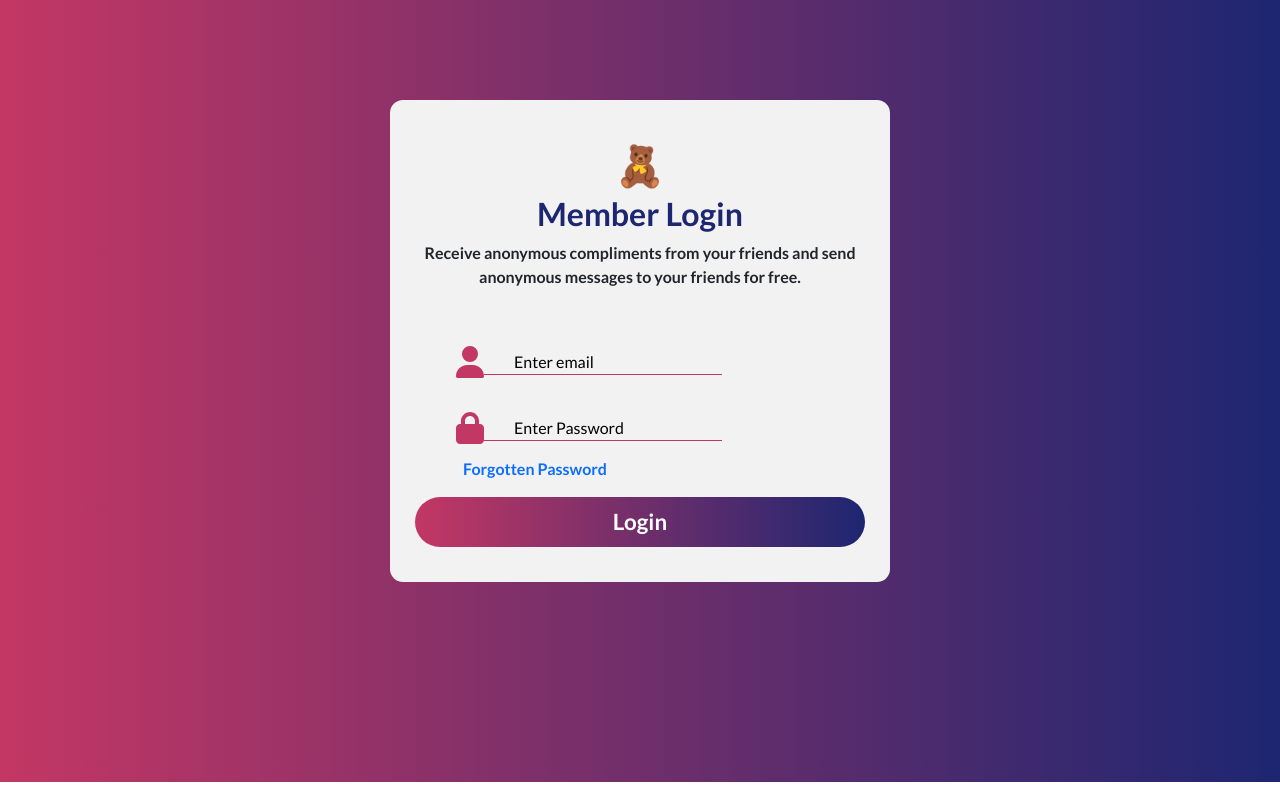
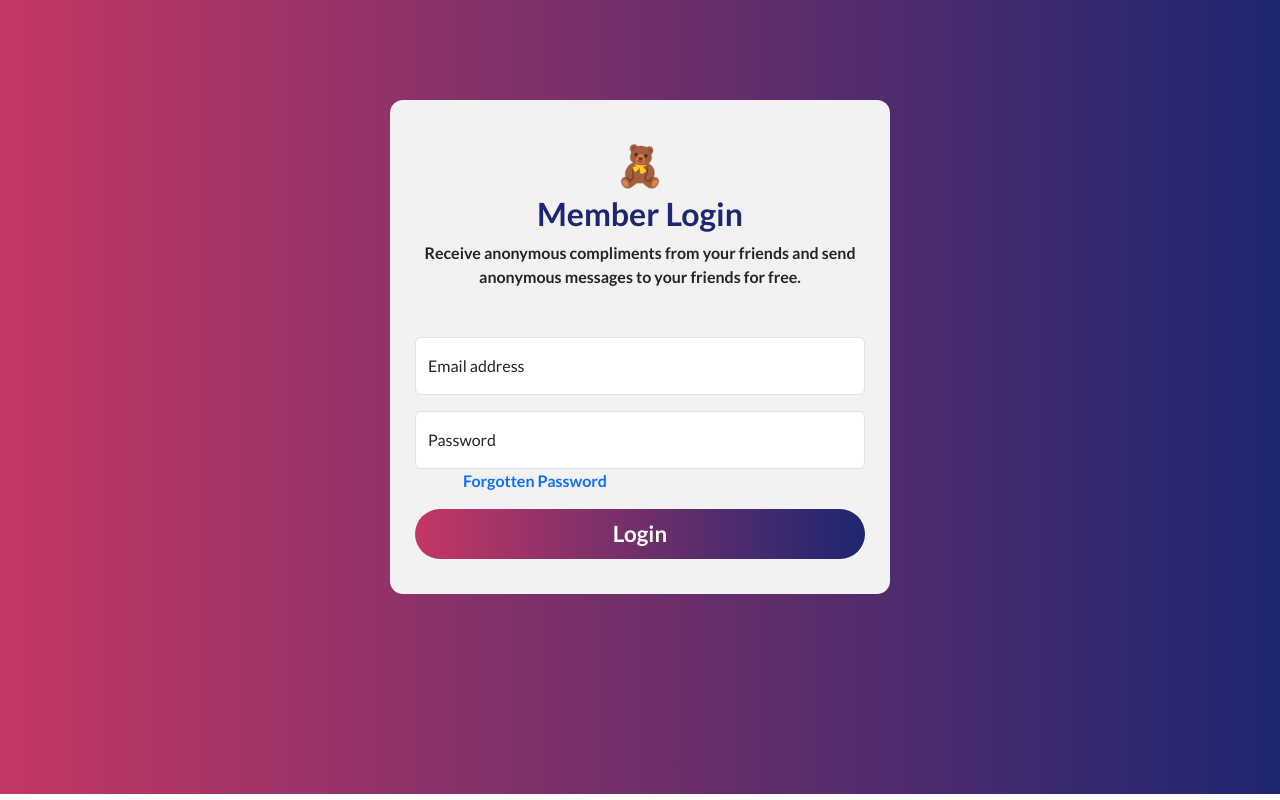
Before and after one commit to Webprowale/nymous, a React (Vite) app: page /login in a window 1280 px wide. Built offline with nearby package versions, Linux system fonts and the light colour scheme.

Commit message:
update user page

```diff
--- a/src/API/Auth.js
+++ b/src/API/Auth.js
@@ -1,22 +1,20 @@
-import React from "react";
+import { getAuth, createUserWithEmailAndPassword, signInWithEmailAndPassword } from "firebase/auth";
 import { app } from "../firabaseConfig";
-import { getAuth, createUserWithEmailAndPassword, signInWithEmailAndPassword} from "firebase/auth";
-
 const auth = getAuth(app);
 
-export const loginAuth= async(email, password)=>{
-    try{
-     var response = await signInWithEmailAndPassword(auth, email, password)
-     return response;
-    }catch(error){
-        return error;
-    }
-
+export const register = async(email, password)=>{
+  try{
+    var response = createUserWithEmailAndPassword(auth, email, password)
+    return response;
+  }
+  catch(error){
+    return error;
+  }
 }
 
-export const registerAuth = async(email, password)=>{
+export const login = async(email, password)=>{
     try{
-        var response = await createUserWithEmailAndPassword(auth, email, password)
+        var response = signInWithEmailAndPassword(auth, email, password)
         return response;
     }
     catch(error){
--- a/src/App.css
+++ b/src/App.css
@@ -106,8 +106,9 @@ input::placeholder{
   font-size: 0.8em;
 }
 .shareLink{
-  font-size: 0.69em;
+  font-size: 0.7rem;
   color: black;
+  text-wrap: wrap;
 }
 @media (max-width:430px) {
   .her0Bold{
--- a/src/App.jsx
+++ b/src/App.jsx
@@ -7,6 +7,9 @@ import Login from './Pages/Auth/Login'
 import User from './Pages/User'
 import {  ToastContainer } from 'react-toastify';
 import 'react-toastify/dist/ReactToastify.css';
+import { app } from './firabaseConfig'
+
+
 
 function App() {
 
--- a/src/Pages/Auth/Login.jsx
+++ b/src/Pages/Auth/Login.jsx
@@ -2,10 +2,44 @@ import React, { useState } from "react";
 import { FontAwesomeIcon } from "@fortawesome/react-fontawesome";
 import { faUser, faLock } from "@fortawesome/free-solid-svg-icons";
 import { Link } from "react-router-dom";
-
+import { useFormik } from "formik/dist";
+import { validateLogin } from "../../schemas";
+import { toast } from "react-toastify";
+import { login } from "../../API/Auth";
+import { getFirestore, doc, getDoc } from "firebase/firestore";
+import { useNavigate } from "react-router-dom/dist";
 
 function Login() {
-
+  const db = getFirestore()
+  const navigate = useNavigate()
+  const onSubmit = async(values)=>{
+    try{
+        const res = await login(values.email, values.password)
+        console.log(res)
+        const ref = doc(db, "UserAuthList", res.user.uid)
+        const docSnap = await getDoc(ref)
+        if(docSnap.exists()){
+          sessionStorage.setItem("user-info",JSON.stringify({
+            id: docSnap.data().id,
+            username: docSnap.data().username,
+          }))
+        }
+        toast.success("Login Successfull",{
+          onClose:()=> navigate("/user")
+        })
+    }
+    catch(error){
+    toast.error(error.message)
+    }
+  }
+const { values, handleBlur, handleChange, handleSubmit, isSubmitting, touched, errors,} = useFormik({
+initialValues:{
+  email: "",
+  password: ""
+},
+validationSchema: validateLogin,
+onSubmit,
+})
   return (
     <div className="container-fluid hero login">
       <div className=" mx-auto formBody">
@@ -17,30 +51,44 @@ function Login() {
             messages to your friends for free.
           </p>
         </div>
-        <form>
-          <div className="mb-3 inputBody  ps-3 mx-auto">
-            <span>
-              <FontAwesomeIcon icon={faUser} size="2xl" color="#C33764" />
-            </span>
+        <form onSubmit={handleSubmit}>
+        <div className="form-floating mb-3">
             <input
               type="email"
-              placeholder="Enter email"
+              className="form-control"
               id="email"
+              name="email"
+              placeholder="name@example.com"
+              value={values.email}
+              onChange={handleChange}
+              onBlur={handleBlur}
             />
+            <label htmlFor="floatingInput">Email address</label>
+            {errors.email && touched.email ?
+              <small className="fw-semibold text-danger">{errors.email}</small>
+            :
+              ""
+            }
           </div>
-
-          <div className="mb-1 inputBody  ps-3 mx-auto">
-            <span>
-              <FontAwesomeIcon icon={faLock} size="2xl" color="#C33764" />
-            </span>
+          <div className="form-floating">
             <input
               type="password"
-              placeholder="Enter Password"
-              onChange={(e) =>
-                setDetails({ ...details, passowrd: e.target.value })
-              }
+              className="form-control"
               id="password"
+              name="password"
+              placeholder="Password"
+              value={values.password}
+              onChange={handleChange}
+              onBlur={handleBlur}
             />
+            <label htmlFor="floatingPassword">Password</label>
+            {errors.password && touched.password ?
+              <small className="fw-semibold text-danger">
+                {errors.password}
+              </small>
+             :
+              ""
+            }
           </div>
           <Link className="text-primary  fs-6 fw-semibold ms-md-5 ms-3 ">
             Forgotten Password
@@ -48,7 +96,8 @@ function Login() {
           <button
             type="submit"
             className="formBtn hero text-white px-5 py-2 rounded-pill w-100 mt-3"
-
+            disabled={isSubmitting}
+            style={{opacity: isSubmitting ? "0.6": ""}}
           >
             Login
           </button>
--- a/src/Pages/Auth/Register.jsx
+++ b/src/Pages/Auth/Register.jsx
@@ -3,42 +3,38 @@ import { Link, useNavigate } from "react-router-dom";
 import { toast } from "react-toastify";
 import { useFormik } from "formik";
 import { validateUser } from "../../schemas";
-import { registerAuth } from "../../API/Auth";
+import { register } from "../../API/Auth";
 import { getFirestore, doc, setDoc } from "firebase/firestore";
 function Register() {
-  const db = getFirestore();
-  const navigate = useNavigate();
-  const onSubmit = async (values) => {
-    try {
-      const res = await registerAuth(values.email, values.password);
-      console.log(res)
-      var ref = doc(db, "userAuth", res.user);
-      await setDoc(ref, {
-        username: values.username,
-        email: values.email,
-      });
-      toast.success("Registration successful")
-    }catch (error) {
-      toast.error(error.message);
+  const db = getFirestore()
+  const navigate = useNavigate()
+    const onSubmit = async (values)=>{
+        try{
+          const response = await register(values.email, values.password)
+          var ref = doc(db, "UserAuthList", response.user.uid)
+          await setDoc(ref, {
+            id: response.user.uid,
+            username: values.username,
+            email: values.email,
+          })
+          toast.success("registrationo suceefull",{
+            onClose:()=> navigate("/login")
+          })
+        }
+        catch(error){
+          toast.error(error.message);
+        }
     }
-  };
-  const {
-    values,
-    handleChange,
-    handleSubmit,
-    handleBlur,
-    errors,
-    isSubmitting,
-    touched,
-  } = useFormik({
+  const {values, handleBlur, errors, isSubmitting, touched, handleChange, handleSubmit,} = useFormik({
     initialValues: {
+      email: "",
       username: "",
-      email: "",
       password: "",
     },
     validationSchema: validateUser,
     onSubmit,
   });
+
   return (
     <div className="container-fluid hero login shadow rounded">
       <div className=" mx-auto formBody">
@@ -52,60 +48,64 @@ function Register() {
               type="text"
               className="form-control"
               id="username"
+              name="username"
               placeholder="i.e kelvin"
               value={values.username}
               onChange={handleChange}
               onBlur={handleBlur}
             />
             <label htmlFor="floatingInput">Username</label>
-            {errors.username && touched.username ? (
+            {errors.username && touched.username ?
               <small className="fw-semibold text-danger">
                 {errors.username}
               </small>
-            ) : (
+            :
               ""
-            )}
+            }
           </div>
           <div className="form-floating mb-3">
             <input
               type="email"
               className="form-control"
               id="email"
+              name="email"
               placeholder="name@example.com"
               value={values.email}
               onChange={handleChange}
               onBlur={handleBlur}
             />
             <label htmlFor="floatingInput">Email address</label>
-            {errors.email && touched.email ? (
+            {errors.email && touched.email ?
               <small className="fw-semibold text-danger">{errors.email}</small>
-            ) : (
+            :
               ""
-            )}
+            }
           </div>
           <div className="form-floating">
             <input
               type="password"
               className="form-control"
               id="password"
+              name="password"
               placeholder="Password"
               value={values.password}
               onChange={handleChange}
               onBlur={handleBlur}
             />
             <label htmlFor="floatingPassword">Password</label>
-            {errors.password && touched.password ? (
+            {errors.password && touched.password ?
               <small className="fw-semibold text-danger">
                 {errors.password}
               </small>
-            ) : (
+             :
               ""
-            )}
+            }
           </div>
           <button
             type="submit"
             className="formBtn hero text-white px-5 py-1 rounded-pill w-100 my-3"
             disabled={isSubmitting}
+            style={{opacity: isSubmitting ? "0.6": ""}}
           >
             Register
           </button>
--- a/src/Pages/User.jsx
+++ b/src/Pages/User.jsx
@@ -1,12 +1,24 @@
 import React from 'react'
+import { useEffect } from 'react';
 import { Link } from 'react-router-dom';
+import { useNavigate } from 'react-router-dom/dist';
+import { getFirestore, doc, getDoc } from 'firebase/firestore';
 function User() {
+  const navigate = useNavigate();
+  const db = getFirestore()
+  const userInfo = JSON.parse(sessionStorage.getItem("user-info"));
+
+  useEffect(()=>{
+     if(!userInfo && userInfo > 0){
+       navigate("/login")
+     }
+  })
   return (
     <div className="container-fluid hero login">
     <div className=" mx-auto formBody">
       <div className="text-center">
-      <h2 className="fw-bold  fs-2 fText">Webprowale Profile</h2>
-      <Link className='mb-3 shareLink fw-semibold'>https://robonymous.netlify.app/webprowale </Link>
+      <h2 className="fw-bold  fs-2 fText">{userInfo.username} Profile</h2>
+      <Link className='mb-3 shareLink'>https://robonymous.netlify.app/{userInfo.username}</Link>
       <p className="mb-5 fw-semibold">
       Share your profile link ❤️ to get responses from your friend. Go to "View Messages" to check out the responses. 👌
       </p>
--- a/src/main.jsx
+++ b/src/main.jsx
@@ -5,6 +5,7 @@ import "./index.css";
 import "react-toastify/dist/ReactToastify.css";
 import { ToastContainer, toast } from "react-toastify";
 import { BrowserRouter } from "react-router-dom";
+import { app } from "./firabaseConfig.js";
 ReactDOM.createRoot(document.getElementById("root")).render(
   <React.StrictMode>
     <BrowserRouter>
--- a/src/schemas/index.js
+++ b/src/schemas/index.jsx
@@ -1,4 +1,6 @@
+import React from "react";
 import * as yup from "yup";
+
 const passwordRules = /^(?=.*\d)(?=.*[a-z])(?=.*[A-Z]).{5,}$/;
 
 export const validateUser = yup.object().shape({
```
